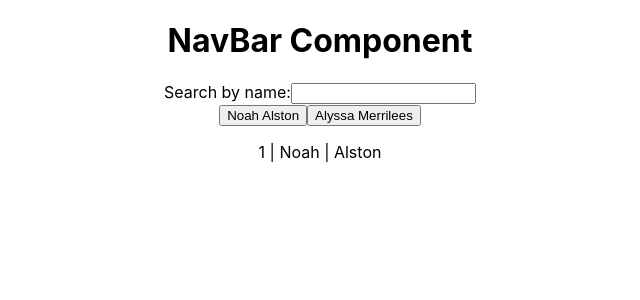
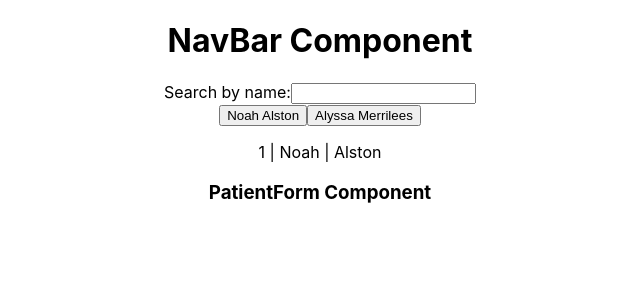
Before and after one commit to NoahAl777/paperless-2.0, a React (Create React App) app: page / in a window 1280 px wide. Shown: the top 300 px of the page, without its empty margins (320-960 px from the left). Built offline with nearby package versions, Linux system fonts and the light colour scheme; data requests are answered from the project's data file.

Commit message:
render PatientForm component

```diff
--- a/src/App.js
+++ b/src/App.js
@@ -23,6 +23,7 @@ function App() {
     <div className="App">
       <NavBar />
       <PatientList patients={patients} selectedPatient={selectedPatient} setSelectedPatient={setSelectedPatient} />
+      <PatientForm />
     </div>
   );
 }
--- a/src/Components/PatientForm.js
+++ b/src/Components/PatientForm.js
@@ -3,7 +3,7 @@ import React from "react";
 const PatientForm = () => {
   return (
     <div className="PatientForm">
-
+      <h3>PatientForm Component</h3>
     </div>
   );
 };
```
